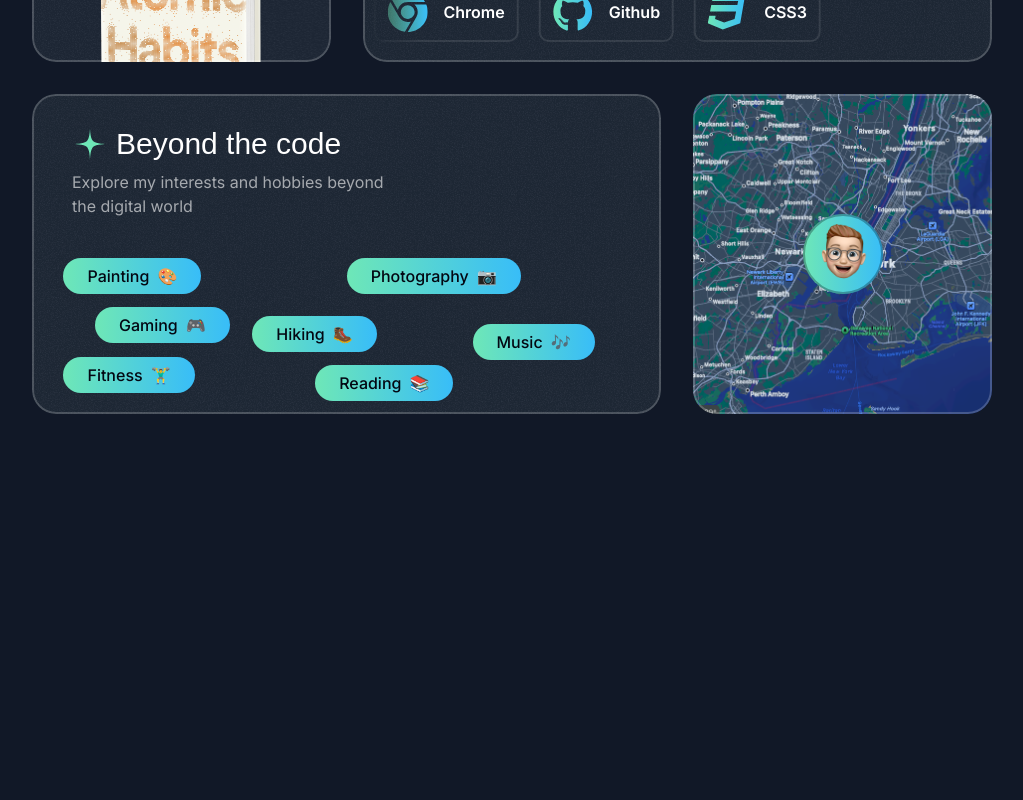
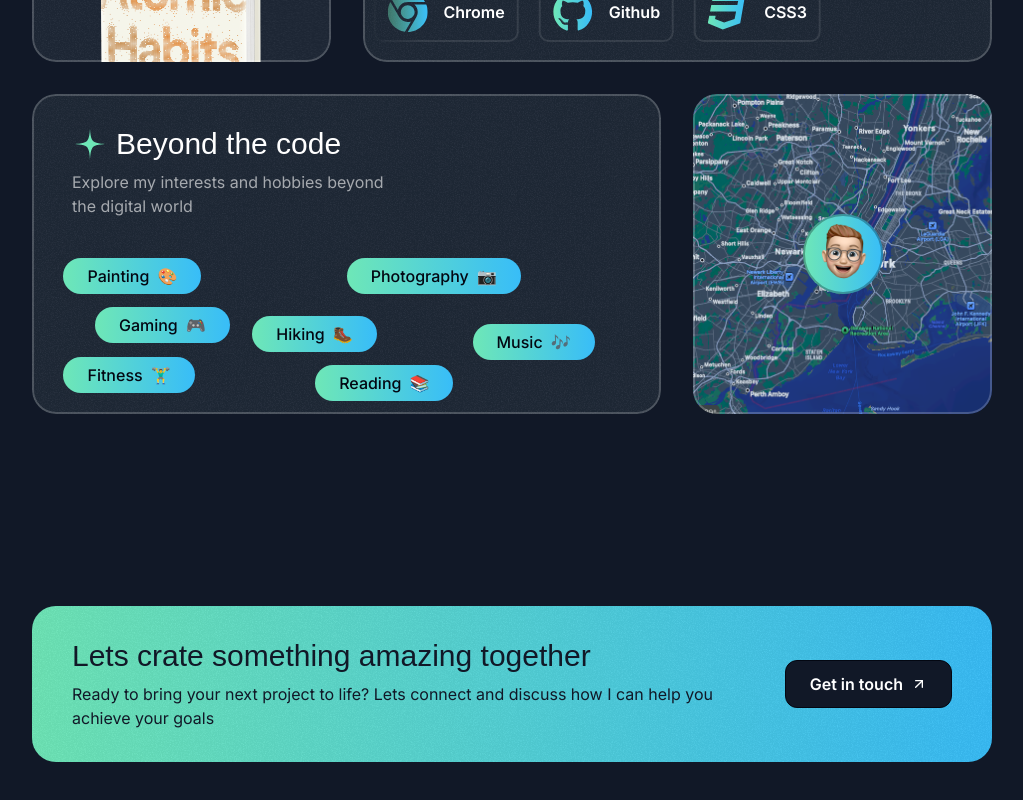
Before and after one commit to Muliika/minimalistic, a Next.js app: page / in a window 1280 px wide. Shown: the part 4534-5334 px from the top of the page, without its empty margins (128-1151 px from the left). Before the commit the page ends 5060 px from the top, so only its background shows below. Built offline with nearby package versions, Linux system fonts and the light colour scheme; a web font is replaced by a local one.

Commit message:
added the contact section

```diff
--- a/src/app/page.tsx
+++ b/src/app/page.tsx
@@ -1,4 +1,5 @@
 import { AboutSection } from "@/sections/About";
+import { ContactSection } from "@/sections/Contact";
 import { Header } from "@/sections/Header";
 import { HeroSection } from "@/sections/Hero";
 import { ProjectsSection } from "@/sections/Projects";
@@ -14,6 +15,7 @@
       <TapeSection />
       <TestimonialsSection />
       <AboutSection />
+      <ContactSection />
     </div>
   );
 }
--- a/src/sections/Contact.tsx
+++ b/src/sections/Contact.tsx
@@ -1,3 +1,33 @@
+import ArrowUpRightIcon from "@/assets/icons/arrow-up-right.svg";
+import grainImage from "@/assets/images/grain.jpg";
 export const ContactSection = () => {
-  return <div>Contact Section</div>;
+  return (
+    <div className="py-16 pt-12 lg:py-24 lg:pt-20">
+      <div className="container">
+        <div className="bg-gradient-to-r from-emerald-300 to-sky-400 text-gray-900 py-8 px-10 rounded-3xl text-center md:text-left relative overflow-hidden z-0">
+          <div
+            className="absolute inset-0 opacity-5 -z-10"
+            style={{ backgroundImage: `url(${grainImage.src})` }}
+          ></div>
+          <div className="flex flex-col md:flex-row gap-8 md:gap-16 items-center">
+            <div className="">
+              <h2 className="font-serif text-2xl md:text-3xl">
+                Lets crate something amazing together
+              </h2>
+              <p className="text-sm md:text-base mt-2">
+                Ready to bring your next project to life? Lets connect and
+                discuss how I can help you achieve your goals
+              </p>
+            </div>
+            <div className="">
+              <button className="text-white bg-gray-900 inline-flex items-center px-6 h-12 rounded-xl gap-2 w-max border border-gray-950">
+                <span className="font-semibold">Get in touch</span>
+                <ArrowUpRightIcon className="size-4" />
+              </button>
+            </div>
+          </div>
+        </div>
+      </div>
+    </div>
+  );
 };
```
